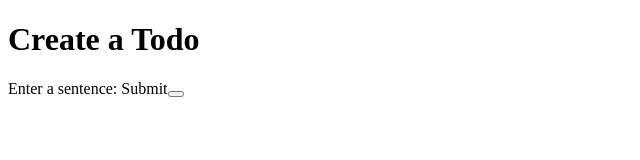
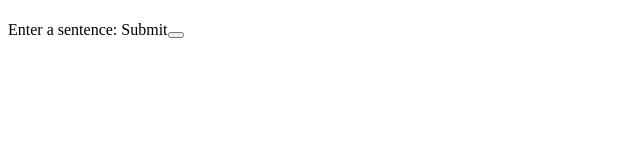
Before and after one commit to ksakash/newton-school-lessons, a plain HTML site: page simple_node_todo/index.html in a window 1280 px wide. Shown: the whole page, without its empty margins (0-640 px from the left). Drawn offline with Linux system fonts and the light colour scheme.

Commit message:
remove title

```diff
--- a/simple_node_todo/index.html
+++ b/simple_node_todo/index.html
@@ -3,10 +3,10 @@
 <head>
     <meta charset="UTF-8">
     <meta name="viewport" content="width=device-width, initial-scale=1.0">
-    <title>Create a Todo</title>
+    <title></title>
 </head>
 <body>
-    <h1>Create a Todo</h1>
+    <h1></h1>
     <form id="todo-form">
         <label for="todoInput">Enter a sentence:</label>
         <inpt type="text" id="todoInput" name="todoInput" required>
```
